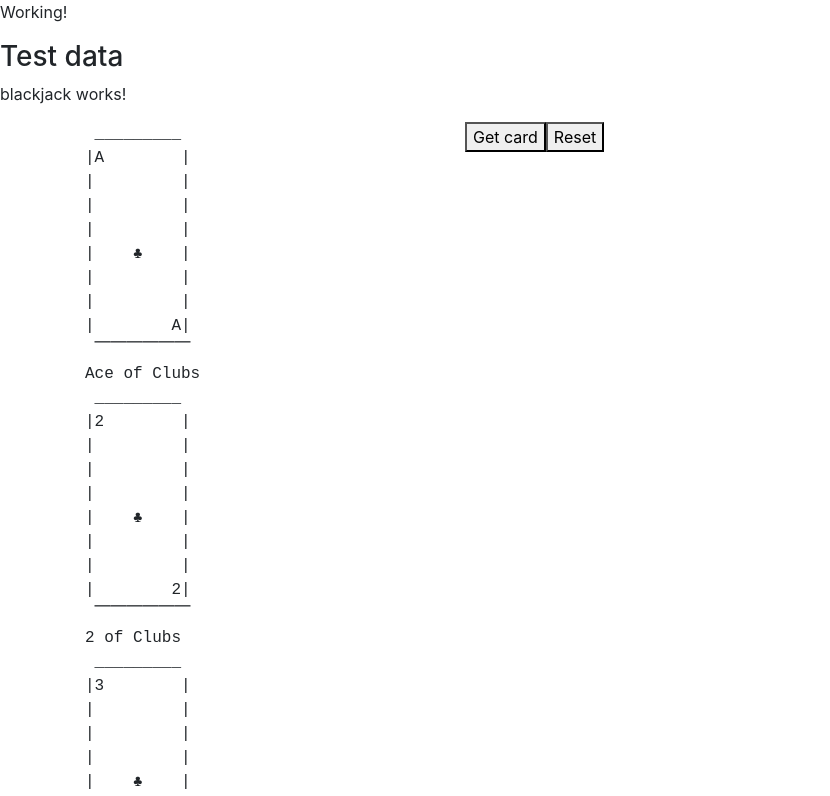
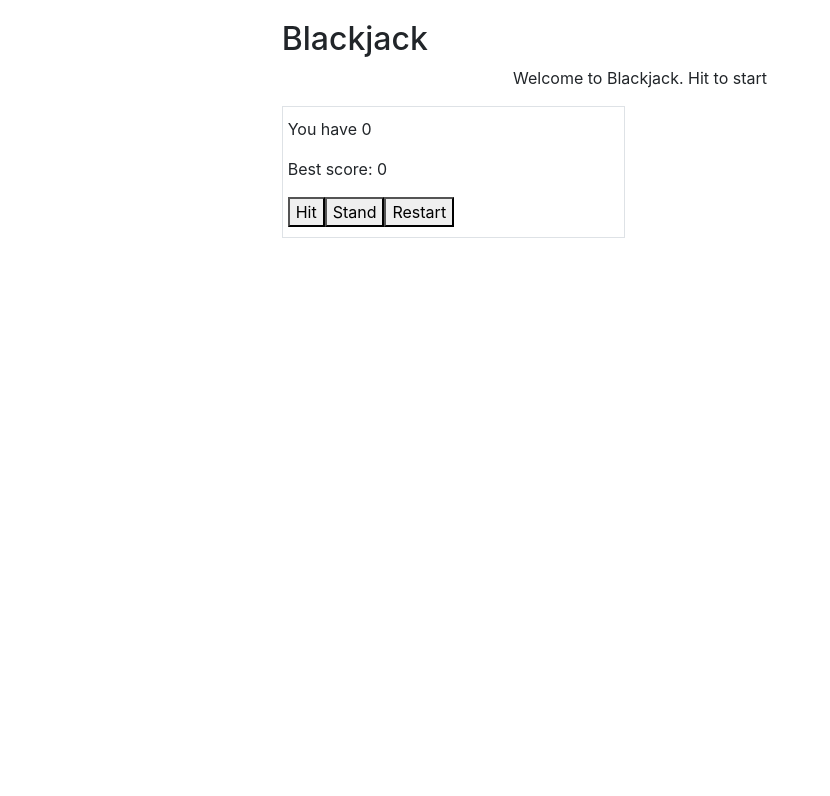
Before and after one commit to earlSt1/AngularCasino, an Angular app: page / in a window 1280 px wide. Shown: the top 796 px of the page, without its empty margins (0-830 px from the left). Built offline with nearby package versions, Linux system fonts and the light colour scheme.

Commit message:
Simple Blackjack game with AI added. User can Hit or Stand, and will

```diff
--- a/src/app/app.component.html
+++ b/src/app/app.component.html
@@ -1,3 +1,4 @@
-<p>Working!</p>
-<h3>{{testData}}</h3>
+
+<div class="container">
 <app-blackjack></app-blackjack>
+</div>
--- a/src/app/blackjack/blackjack.component.css
+++ b/src/app/blackjack/blackjack.component.css
@@ -0,0 +1,17 @@
+#main{
+    padding-top:20px;
+    padding-left:10px;
+    padding-right:10px;
+
+}
+#player-area{
+    padding: 10px 5px 10px 5px;
+    height:100%
+}
+#card-area{
+    text-align:center;
+    padding-top:10px;
+}
+.playing_card{
+    font-family: monospace;
+}
--- a/src/app/blackjack/blackjack.component.html
+++ b/src/app/blackjack/blackjack.component.html
@@ -1,22 +1,63 @@
-<p>blackjack works!</p>
+<div id="main">
+    <div class="row">
+        <div class="col-md-2"></div>
+        <div class="col-md-8">
+            <h2>Blackjack</h2>
+            <p style="text-align: center">{{msg}}</p>
+        </div>
+        <div class="col-md-2"></div>
+    </div>
+    <div class="row">
+        <div class="col-md-2"></div>
+        <div class="col-md-4">
+            <div class="panel panel-default border">
+                <div class="panel-body" id="player-area">
+                    <p>You have {{score}}<span *ngIf="score != score2"> or {{score2}}</span></p>
+                    <p>Best score: {{bestScore}}</p>
+                    <button (click)="currentCard = hit(); pressed=true;reset=false;"
+                        [disabled] = "bust
+                            || disableGame
+                            || (!currentCard
+                                && !reset
+                                && pressed)">Hit</button>
+                    <button (click)="stand()"
+                        [disabled] = "bust
+                            || disableGame
+                            || (!currentCard
+                                && !reset
+                                && pressed)">Stand</button>
+                    <button (click)="doReset()">Restart</button>
+                </div>
+            </div>
 
-<div class="container">
-    <div class="row">
-        <div class="col-md-4">
-            <div class="playing_card" [innerHTML]="deck"></div>
+
         </div>
-        <div class="col-md-4">
-            <button (click)="currentCard = deck.draw; pressed=true;reset=false">Get card</button>
-            <button (click)="reset=deck.reset;currentCard = null">Reset</button>
-            <div *ngIf="currentCard && !reset">
-            <p class="playing_card" [innerHTML]="currentCard"></p>
-            </div>
-            <div *ngIf="!currentCard && pressed && !reset">
-                No cards!
-            </div>
-            <div *ngIf="reset && !currentCard">
-                Reshuffled and reset!
+        <div *ngIf="ai" class="col-md-4" >
+            <div class="panel panel-default border" id="player-area">
+                <div class="panel-body">
+                    <p>Dealer has {{ai.best}}</p>
+                    <p *ngIf="nextMove">Dealer has
+                        <span *ngIf="nextMove && nextMove != 'Bust'">chosen to </span>
+                        <strong>{{nextMove}}</strong>
+                    </p>
+                </div>
             </div>
         </div>
+        <div class="col-md-2"></div>
+
+    </div>
+    <div class="row">
+        <div class="col-md-2"></div>
+        <div class="col-md-4" id="card-area">
+            <div *ngFor="let card of playerCards">
+                    <span class="playing_card" [innerHTML]="card"></span>
+            </div>
+        </div>
+        <div class="col-md-4" id="card-area">
+            <div *ngFor="let card of aiCards">
+                <span class="playing_card" [innerHTML]="card"></span>
+            </div>
+        </div>
+        <div class="col-md-2"></div>
     </div>
 </div>
--- a/src/app/blackjack/blackjack.component.ts
+++ b/src/app/blackjack/blackjack.component.ts
@@ -1,29 +1,121 @@
 import { Component, OnInit } from '@angular/core';
 import { Deck,Card } from '../deck';
-//import { Card } from '../card';
+import { BlackjackAI} from './blackjack_ai';
+import { async } from '@angular/core/testing';
+import { typeWithParameters } from '@angular/compiler/src/render3/util';
+
 @Component({
   selector: 'app-blackjack',
   templateUrl: './blackjack.component.html',
   styleUrls: ['./blackjack.component.css']
 })
+
 export class BlackjackComponent implements OnInit {
   deck:Deck = new Deck();
   currentCard:Card = null;
   temp = new Array(this.deck.size);
-  msg = "Draw a card!";
+  msg = "Welcome to Blackjack. Hit to start";
+  score = 0;
+  score2 = 0;
+  bust = false;
+  reset = false;
+  disableGame = false;
+  bestScore = 0;
+  playerCards:Card[] = [];
+  aiCards:Card[] = [];
+  nextMove = "";
+  private ai:BlackjackAI;
   constructor() {
+  }
+  doReset(){
+    this.reset=this.deck.reset;
+    this.currentCard = null;
+    this.bust=false;
+    this.score = 0;
+    this.score2 = 0;
+    this.bestScore = 0;
+    this.playerCards = [];
+    this.ai = null;
+    this.aiCards = [];
+    this.msg = "Reshuffled and reset!";
+    this.disableGame=false;
+  }
+  canDrawMore(){
+    return (!this.currentCard
+            && (!this.reset || this.checkBust()));
+  }
+  checkBust(){
+    if ((this.score > 21 && this.score == this.score2)
+        || this.score > 21 && this.score != this.score2 && this.score2 > 21){
+          this.bust = true;
+          this.msg = "You have bust. Dealer wins!";
+    }else{
+      if (this.score2 > 21){
+        this.bestScore = this.score;
+      }else {
+        this.bestScore = this.score2;
+      }
+    }
+  }
+  hit(){
+    let temp = this.deck.draw;
+    if (temp != null){
+      if (temp.value > 10){
+        //All face cards are worth 10
+        this.score += 10;
+        this.score2 += 10;
+      }else if (temp.value == 1){
+        //If Ace, then it's worth 1 or 11
+        this.score += 1;
+        this.score2 += 11;
+      }else{
+        this.score += temp.value;
+        this.score2 += temp.value;
+      }
+    }
+    this.msg = "You drew: "+temp.toString();
+    this.playerCards.push(temp);
+    this.checkBust();
+    return temp;
+  }
+  stand(){
+    this.msg = "You have chosen to stand. Dealer is now playing ...";
+    this.ai = new BlackjackAI(this.bestScore);
+    this.runAI();
+  }
 
-  }
-  drawCard(){
-    let temp = this.deck.draw;
-    if (temp == null){
-      this.msg = "No cards left!";
-    }else{
-      this.msg = "";
-    }
-    this.currentCard = this.deck.draw;
+  private runAI(){
+
+    (async () => {
+      this.nextMove = "Hit";
+      while (this.nextMove == "Hit"){
+        let temp = this.deck.draw;
+        this.aiCards.push(temp);
+        this.ai.updateScore(temp.value);
+        await delay(1000);
+        this.nextMove = this.ai.getNextMove();
+
+      }
+      if (this.nextMove == "Bust"){
+        this.msg = "Game over. You win!";
+      }else{
+        if (this.ai.best > this.bestScore){
+          this.msg = "Game over. Dealer wins!";
+        }else if (this.ai.best == this.bestScore){
+          this.msg = "Game over. It's a draw!";
+        }else{
+          this.msg = "Game over. You win!";
+        }
+      }
+      this.disableGame = true;
+    })();
+
+
   }
   ngOnInit() {
   }
 
 }
+function delay(ms:number){
+  return new Promise(resolve => setTimeout(resolve,ms));
+}
--- /dev/null
+++ b/src/app/blackjack/blackjack_ai.ts
@@ -0,0 +1,50 @@
+export class BlackjackAI{
+    bestScore: number;
+    score: number;
+    score2: number;
+    playerScore: number;
+    nextMove: string = "H";
+    constructor(ps:number){
+        this.score = 0;
+        this.score2 = 0;
+        this.playerScore = ps;
+    }
+    getNextMove():string{
+        if (this.bestScore == 21){
+            return "Stand";
+        }
+        if (this.bestScore > this.playerScore
+            && this.bestScore <= 21){
+            return "Stand";
+        }
+        if (this.bestScore < this.playerScore){
+            return "Hit";
+        }
+        if (this.bestScore > 21){
+            return "Bust";
+        }
+        //if (this.score)
+    }
+    updateScore(s:number){
+        if (s > 10){
+            //All face cards are worth 10
+            this.score += 10;
+            this.score2 += 10;
+        }else if (s == 1){
+            //If Ace, then it's worth 1 or 11
+            this.score += 1;
+            this.score2 += 11;
+        }else{
+            this.score += s;
+            this.score2 += s;
+        }
+        if (this.score2 <=21){
+        this.bestScore = Math.max(this.score,this.score2);
+        }else{
+            this.bestScore = this.score;
+        }
+    }
+    get best():number{
+        return this.bestScore;
+    }
+}
--- a/src/app/deck.ts
+++ b/src/app/deck.ts
@@ -16,10 +16,9 @@ export class Card{
     suit:string;
     public toString(){
 
-        let toReturn = "";
+        let toReturn = "[";
         let v = "";
         let vPrintable = ""
-        let suit = ""
         switch (this.value){
             case 1:
                 v = "A";
@@ -41,25 +40,25 @@ export class Card{
                 v = this.value+"";
                 vPrintable = v;
         }
-        toReturn += "&nbsp;_________<br/>"
-        if (v.length > 1){
-            toReturn += "|"+v+"&nbsp;&nbsp;&nbsp;&nbsp;&nbsp;&nbsp;&nbsp;|<br/>"
-        }else{
-            toReturn += "|"+v+"&nbsp;&nbsp;&nbsp;&nbsp;&nbsp;&nbsp;&nbsp;&nbsp;|<br/>"
-        }
-        toReturn += "|&nbsp;&nbsp;&nbsp;&nbsp;&nbsp;&nbsp;&nbsp;&nbsp;&nbsp;|<br/>"
-        toReturn += "|&nbsp;&nbsp;&nbsp;&nbsp;&nbsp;&nbsp;&nbsp;&nbsp;&nbsp;|<br/>"
-        toReturn += "|&nbsp;&nbsp;&nbsp;&nbsp;&nbsp;&nbsp;&nbsp;&nbsp;&nbsp;|<br/>"
-        toReturn += "|&nbsp;&nbsp;&nbsp;&nbsp;"+this.SUIT_SYMBOLS[this.suit]+"&nbsp;&nbsp;&nbsp;&nbsp;|<br/>"
-        toReturn += "|&nbsp;&nbsp;&nbsp;&nbsp;&nbsp;&nbsp;&nbsp;&nbsp;&nbsp;|<br/>"
-        toReturn += "|&nbsp;&nbsp;&nbsp;&nbsp;&nbsp;&nbsp;&nbsp;&nbsp;&nbsp;|<br/>"
-        if (v.length > 1){
-            toReturn += "|&nbsp;&nbsp;&nbsp;&nbsp;&nbsp;&nbsp;&nbsp;"+v+"|<br/>"
-        }else{
-            toReturn += "|&nbsp;&nbsp;&nbsp;&nbsp;&nbsp;&nbsp;&nbsp;&nbsp;"+v+"|<br/>"
-        }
-        toReturn += "&nbsp;⎺⎺⎺⎺⎺⎺&nbsp;<br/>"
-        toReturn += vPrintable+" of "+this.suit+"<br/>"
+        // toReturn += "&nbsp;_________<br/>"
+        // if (v.length > 1){
+        //     toReturn += "|"+v+"&nbsp;&nbsp;&nbsp;&nbsp;&nbsp;&nbsp;&nbsp;|<br/>"
+        // }else{
+        //     toReturn += "|"+v+"&nbsp;&nbsp;&nbsp;&nbsp;&nbsp;&nbsp;&nbsp;&nbsp;|<br/>"
+        // }
+        // toReturn += "|&nbsp;&nbsp;&nbsp;&nbsp;&nbsp;&nbsp;&nbsp;&nbsp;&nbsp;|<br/>"
+        // toReturn += "|&nbsp;&nbsp;&nbsp;&nbsp;&nbsp;&nbsp;&nbsp;&nbsp;&nbsp;|<br/>"
+        // toReturn += "|&nbsp;&nbsp;&nbsp;&nbsp;&nbsp;&nbsp;&nbsp;&nbsp;&nbsp;|<br/>"
+        // toReturn += "|&nbsp;&nbsp;&nbsp;&nbsp;"+this.SUIT_SYMBOLS[this.suit]+"&nbsp;&nbsp;&nbsp;&nbsp;|<br/>"
+        // toReturn += "|&nbsp;&nbsp;&nbsp;&nbsp;&nbsp;&nbsp;&nbsp;&nbsp;&nbsp;|<br/>"
+        // toReturn += "|&nbsp;&nbsp;&nbsp;&nbsp;&nbsp;&nbsp;&nbsp;&nbsp;&nbsp;|<br/>"
+        // if (v.length > 1){
+        //     toReturn += "|&nbsp;&nbsp;&nbsp;&nbsp;&nbsp;&nbsp;&nbsp;"+v+"|<br/>"
+        // }else{
+        //     toReturn += "|&nbsp;&nbsp;&nbsp;&nbsp;&nbsp;&nbsp;&nbsp;&nbsp;"+v+"|<br/>"
+        // }
+        // toReturn += "&nbsp;⎺⎺⎺⎺⎺⎺&nbsp;<br/>"
+        toReturn += vPrintable+" of "+this.suit+"]"
 
         return toReturn;
     }
--- a/src/styles.css
+++ b/src/styles.css
@@ -1,6 +1,2 @@
 /* You can add global styles to this file, and also import other style files */
 @import '~bootstrap/dist/css/bootstrap.min.css';
-
-.playing_card{
-    font-family: monospace;
-}
```
